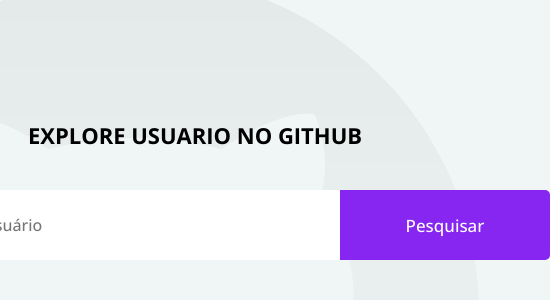
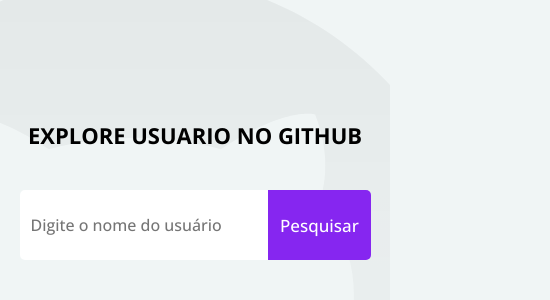
Before and after one commit to AlexsandroNeves/project-github, a React (Vite) app: page / in a window 390 px wide. Shown: the top 300 px of the page, 550 px wide, since content can reach past the window. Built offline with nearby package versions, Linux system fonts and the light colour scheme.

Commit message:
finalizando o css

```diff
--- a/src/components/search/style.ts
+++ b/src/components/search/style.ts
@@ -17,6 +17,14 @@
 
 export const ContainerSearch = styled.div`
  display: flex;
+ width: 100%;
+ justify-content: center;
+
+ @media (max-width: 768px) {
+    width: 90%;
+  }
+
+
 `;
 
 export const SearchInput = styled.input`
--- a/src/components/user/style.css
+++ b/src/components/user/style.css
@@ -6,7 +6,7 @@
 }
 
 .modal__user {
-    width: 650px !important;
+    max-width: 650px !important;
     border: none !important;
     border-radius: 20px;
 }
@@ -29,3 +29,9 @@
 .modal__button{
     border-radius: 10px;
 }
+
+@media(max-width:768px){
+    .modal__use{
+        width: 90%;
+    }
+}
--- a/src/components/user/style.ts
+++ b/src/components/user/style.ts
@@ -10,6 +10,9 @@
     background: #fff;
     border-radius: 10px;
     margin-top: 30px;
+    @media (max-width: 768px) {
+        width: 90%;
+      }
 `;
 export const ImgAvatar = styled.img`
     max-width: 80px;
@@ -29,6 +32,9 @@
 
 export const UserLink = styled.p`
     color: #aeaeae;
+    @media (max-width: 768px) {
+        font-size:0.75rem;
+      }
 `;
 
 export const FaAngleRight = styled.svg`
--- a/src/pages/style.ts
+++ b/src/pages/style.ts
@@ -4,4 +4,8 @@
 color: rgb(197, 48, 48);
 max-width: 710px;
 margin: 20px auto;
+
+@media (max-width: 768px) {
+    text-align:center;
+  }
 `;
```
